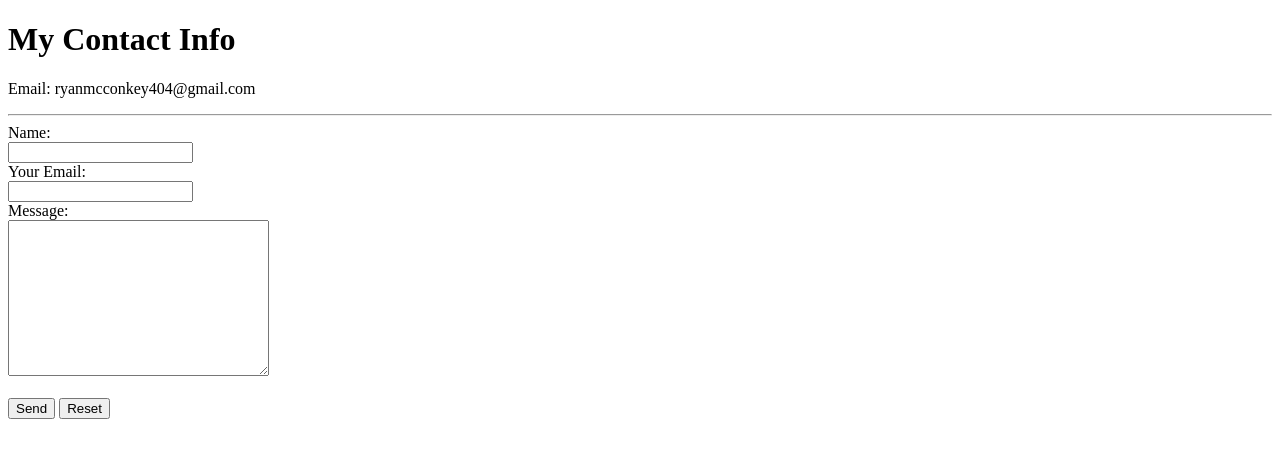
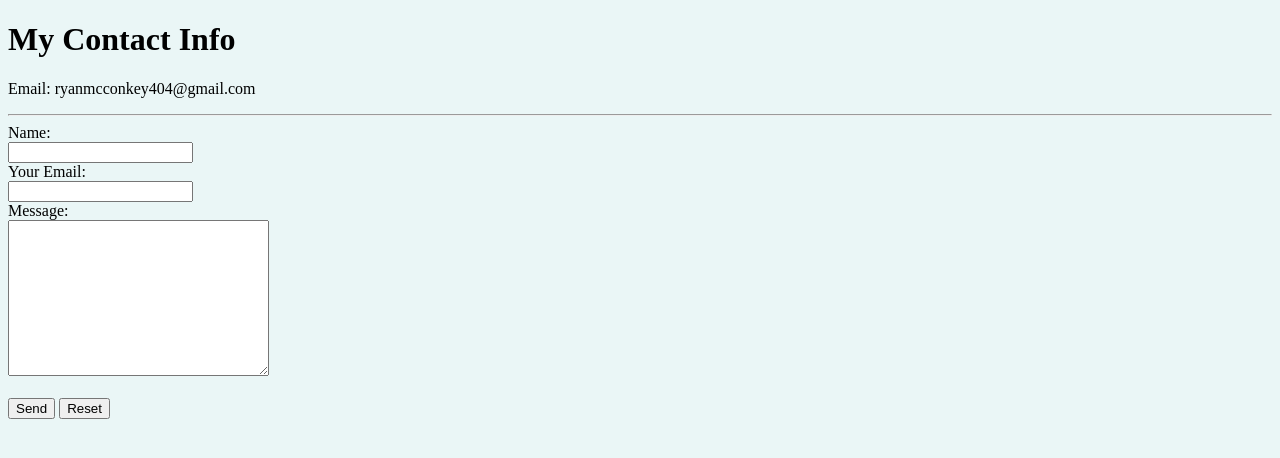
Before and after one commit to Fr0sty404/Fr0sty404.github.io, a plain HTML site: page cv/contact-me.html in a window 1280 px wide. Drawn offline with Linux system fonts and the light colour scheme.

Commit message:
Updated contact-me.html
removed unneeded comments and added background color

```diff
--- a/cv/contact-me.html
+++ b/cv/contact-me.html
@@ -5,7 +5,7 @@
     <meta name="viewport" content="width=device-width, initial-scale=1.0">
     <title>Contact Me</title>
 </head>
-<body>
+<body style="background-color: #EAF6F6;">
 
     <h1>My Contact Info</h1>
     <p>Email: ryanmcconkey404@gmail.com</p>
@@ -19,7 +19,7 @@
         <input type="email" name="mail"> <br>
         Message: <br>
         <textarea name="comment" id="" cols="30" rows="10" wrap="soft"></textarea>
-        <!-- <input type="text" name="comment" size="50"> --> <br><br>
+        <br><br>
 
         <input type="submit" value="Send">
         <input type="reset" value="Reset">
```
